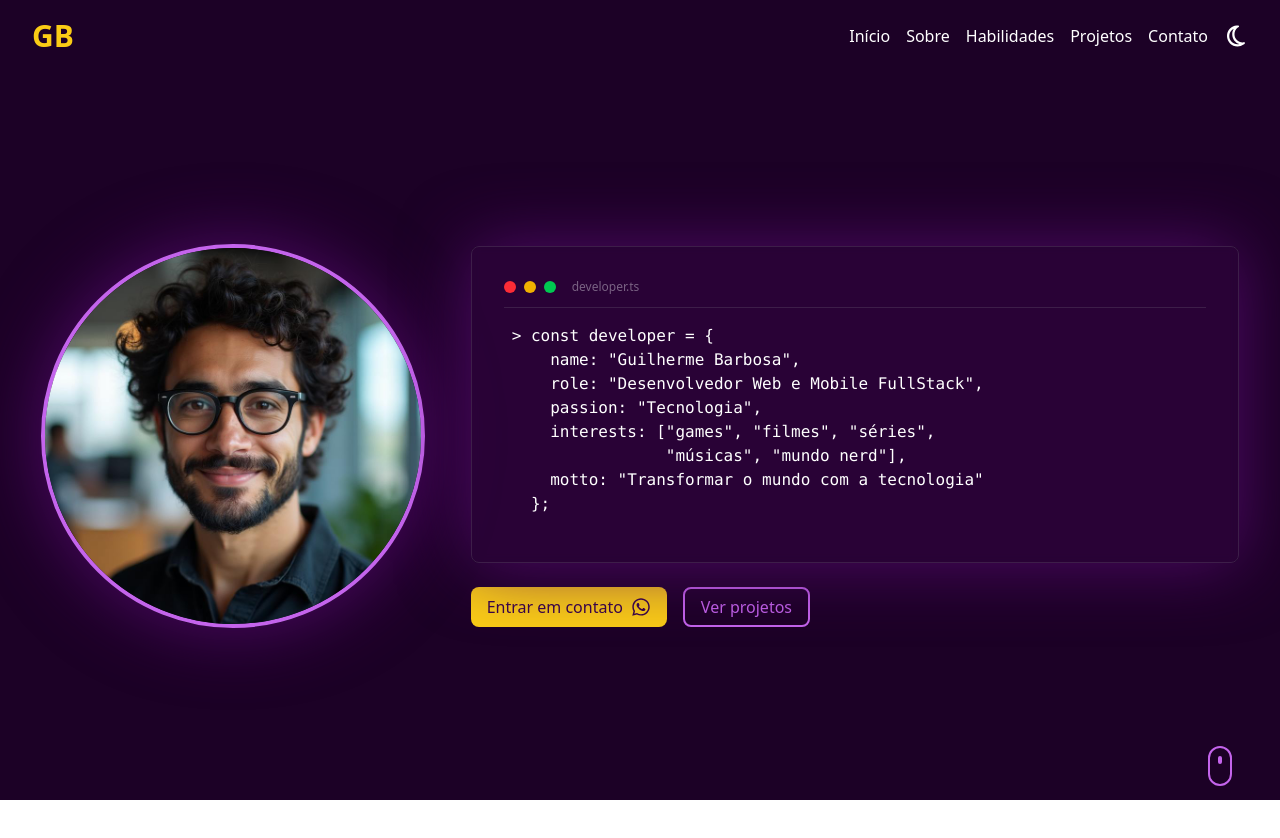
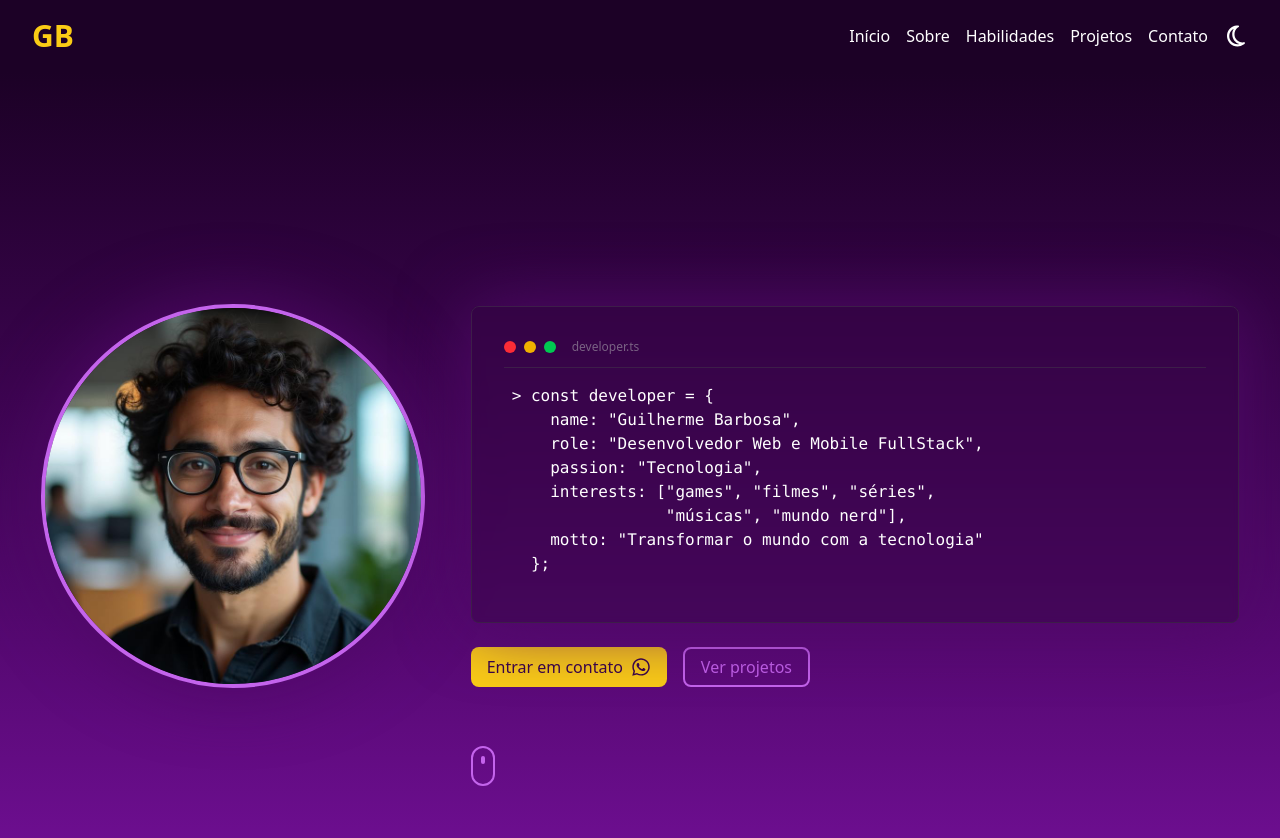
Before and after one commit to guiisbarbosa/guibarbosa-portfolio, a React (Vite) app: page / in a window 1280 px wide. Shown: the top 838 px of the page. Before the commit the page ends 800 px from the top, so only its background shows below. Built offline with nearby package versions, Linux system fonts and the light colour scheme.

Commit message:
style: correção de estilos do

```diff
--- a/src/components/sections/Hero/Hero.tsx
+++ b/src/components/sections/Hero/Hero.tsx
@@ -17,7 +17,7 @@ export const Hero = () => {
   ];
 
   return (
-    <section className="w-screen flex-col lg:min-h-[calc(100vh-4.5rem)] flex justify-evenly items-center gap-4 md:gap-7 py-6 px-4 md:px-6 lg:flex-row">
+    <section className="w-full flex-col lg:min-h-screen flex justify-evenly items-center gap-4 md:gap-7 py-6 px-4 pt-18 md:px-6 lg:flex-row bg-linear-to-b from-(--c-950) to-(--c-700)">
       <div className="w-72 lg:w-96 aspect-square rounded-full border-4 border-(--c-400) overflow-hidden shadow-[0_0_70px_var(--c-800)]">
         <img src={profileImage} />
       </div>
@@ -59,7 +59,7 @@ export const Hero = () => {
           </Button>
         </div>
 
-        <div className="hidden lg:flex absolute md:right-12 bottom-6 md:bottom-1 animate-bounce">
+        <div className="hidden lg:flex absolute md:right-12 lg:right-auto bottom-6 md:bottom-1 animate-bounce [@media(max-height:600px)]:hidden">
           <div className="w-6 h-10 border-2 border-(--c-400) rounded-full flex justify-center p-2">
             <div className="w-1 h-2 bg-(--c-400) rounded-full animate-pulse" />
           </div>
```
